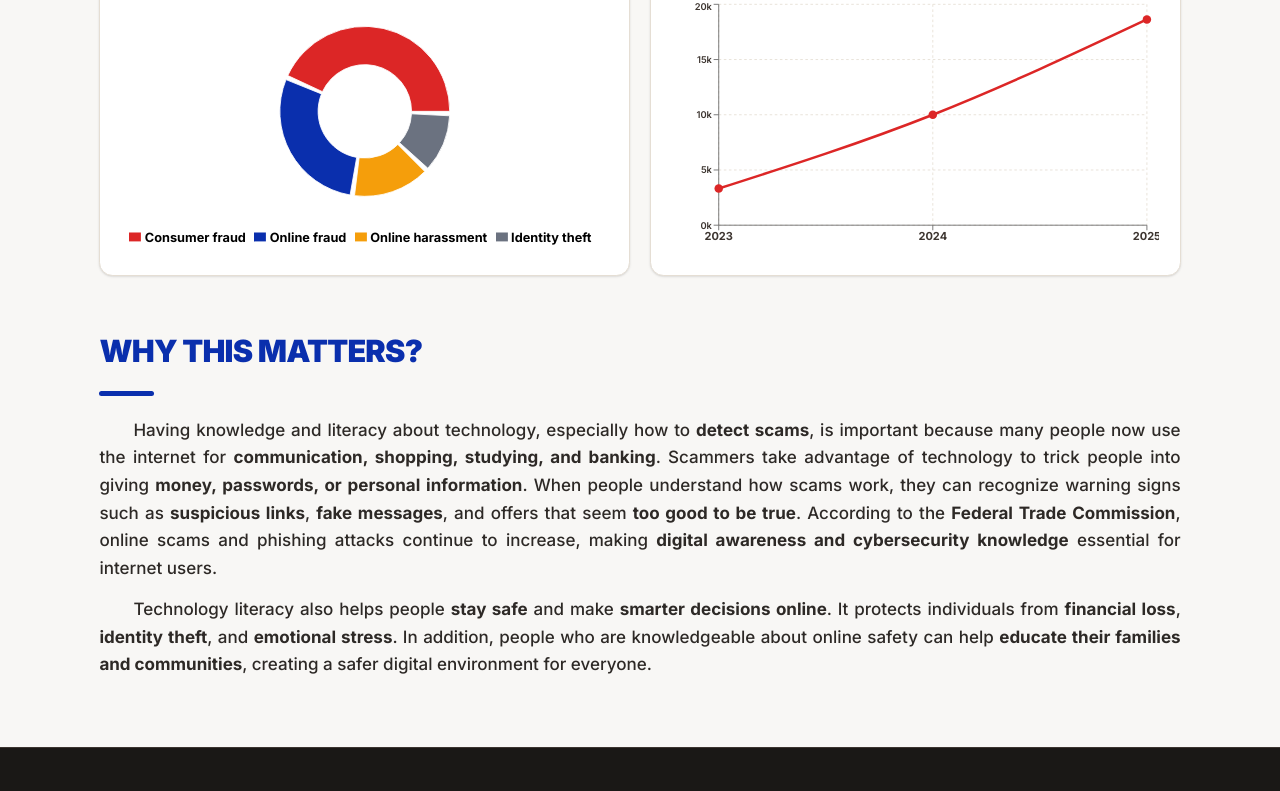
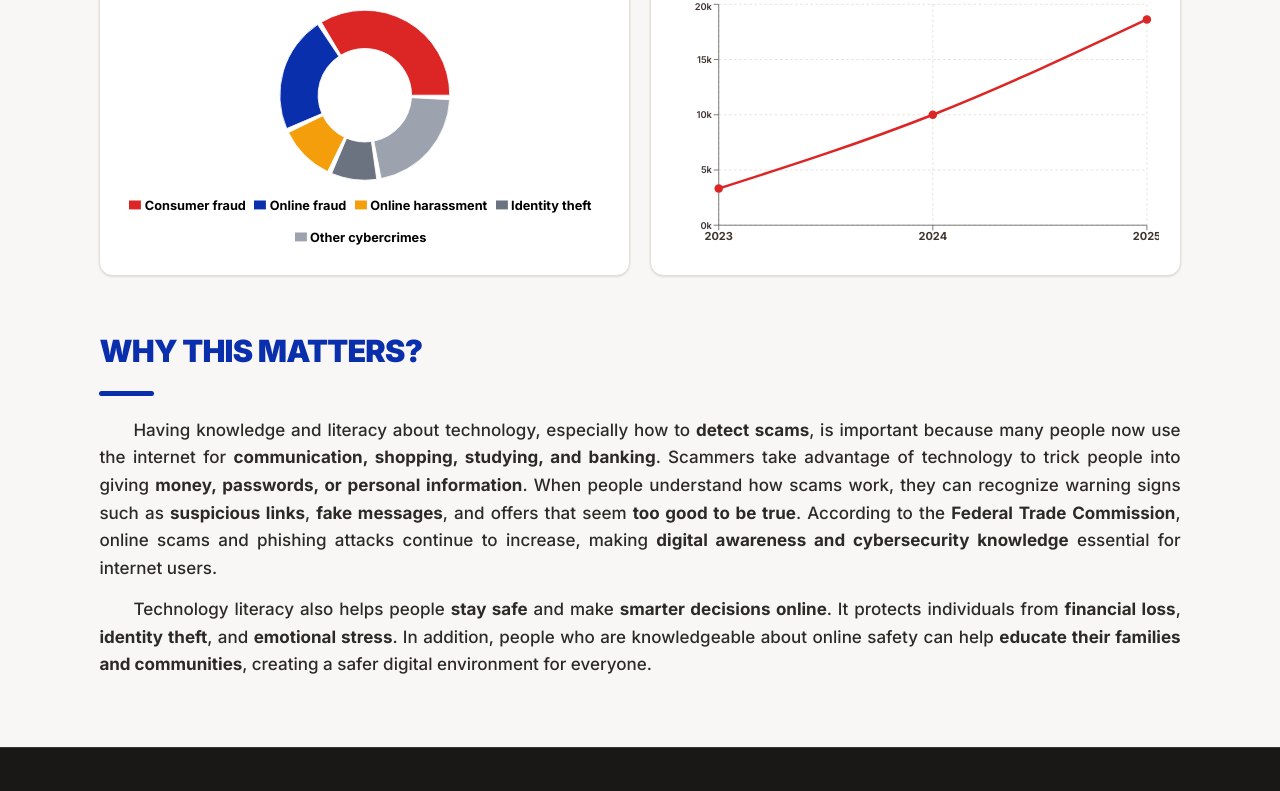
Before and after one commit to alxxrzfyr/final-proof-web, a React (Vite) app: page / in a window 1280 px wide. Shown: the part 2597-3388 px from the top of the page. Built offline with nearby package versions, Linux system fonts and the light colour scheme; a web font is replaced by a local one.

Commit message:
Modify pieData values and add new category
Updated values for pie chart data and added a new category for 'Other cybercrimes'.

```diff
--- a/src/components/data.ts
+++ b/src/components/data.ts
@@ -35,23 +35,28 @@ export const threatStats = [
 export const pieData = [
   {
     name: 'Consumer fraud',
-    value: 6453,
+    value: 35,
     color: '#dc2626',
   },
   {
     name: 'Online fraud',
-    value: 4243,
+    value: 23,
     color: '#0a2fad',
   },
   {
     name: 'Online harassment',
-    value: 2160,
+    value: 11,
     color: '#f59e0b',
   },
   {
     name: 'Identity theft',
-    value: 1626,
+    value: 9,
     color: '#6b7280',
+  },
+  {
+    name: 'Other cybercrimes',
+    value: 22,
+    color: '#9ca3af',
   },
 ];
 
```
